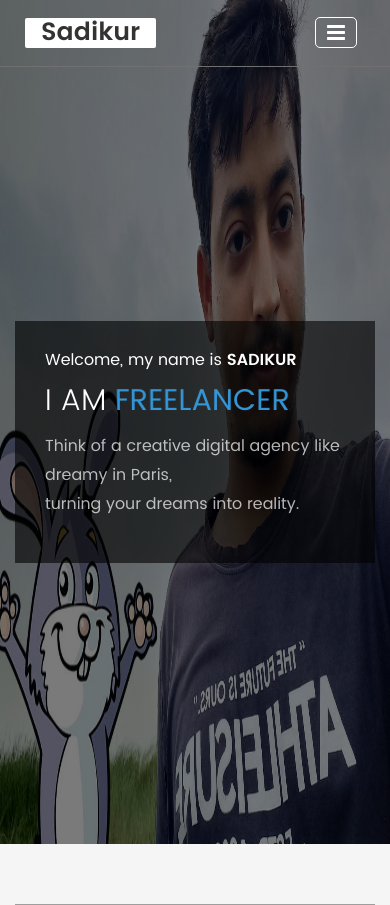
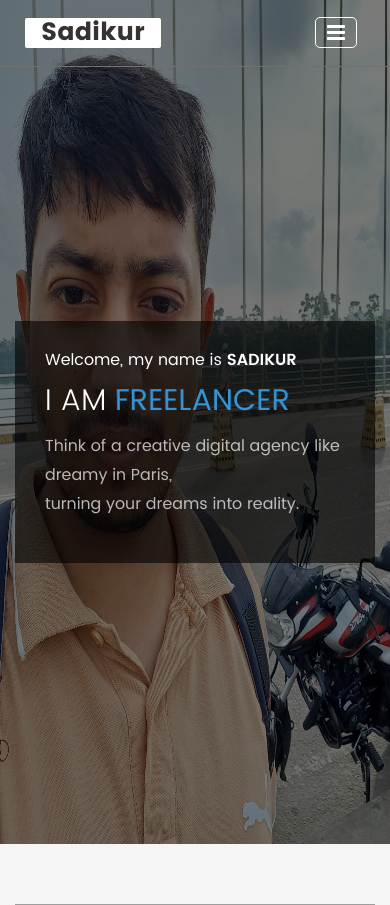
Before and after one commit to sadikurtechnobd/portfolio, a PHP site: page / in a window 390 px wide. Shown: the top 905 px of the page. Run offline with PHP 8.4, Linux system fonts and the light colour scheme; some libraries are stand-ins or nearby versions; grey boxes are pictures that could not be loaded.

Commit message:
add profile image

```diff
--- a/assets/css/responsive.css
+++ b/assets/css/responsive.css
@@ -277,7 +277,7 @@
 	.header-content-area {
 		padding-top: 100px;
 		padding-bottom: 60px;
-		background: url('../images/bg/22.jpeg');
+		background: url('../images/bg/29.jpg');
 		background-size: 100% 100%;
 	}
 }
--- a/assets/css/style.css
+++ b/assets/css/style.css
@@ -29,6 +29,7 @@ body{
     font-style: normal;
 }
 @font-face {
+    font-family: 'Poppins';
     src: url('../fonts/Poppins.woff2') format('woff2'),
         url('../fonts/Poppins.woff') format('woff');
     font-weight: bold;
```
Also changed, not shown: assets/images/bg/28.jpg (added), assets/images/bg/29.jpg (added).
